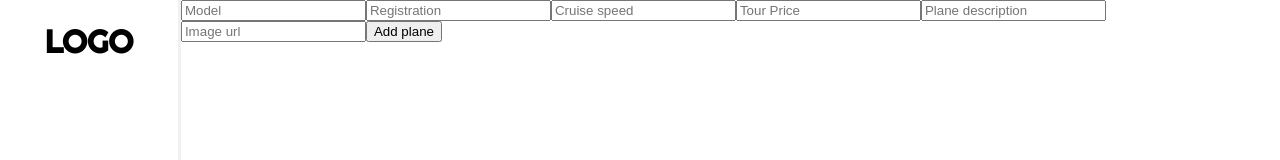
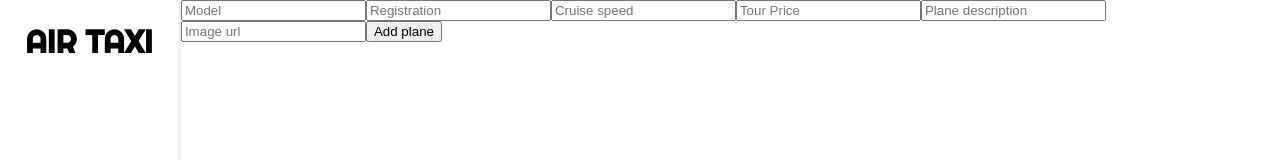
Before and after one commit to GuilhermeGiachellin/AirTaxi, a React (Create React App) app: page /add in a window 1280 px wide. Shown: the top 160 px of the page. Built offline with nearby package versions, Linux system fonts and the light colour scheme.

Commit message:
Fix nav bar styling

```diff
--- a/src/component/nav/navBar.js
+++ b/src/component/nav/navBar.js
@@ -9,7 +9,7 @@ const NavBar = () => {
   return (
 
     <div className={styles.mainContainer}>
-      <h1>LOGO</h1>
+      <h1> AIR TAXI </h1>
       <nav className={styles.itemList}>
         <Link to="/main" className={styles.nav_link}>PLANES</Link>
         <Link to="/add" className={styles.nav_link}>ADD PLANE</Link>
```
